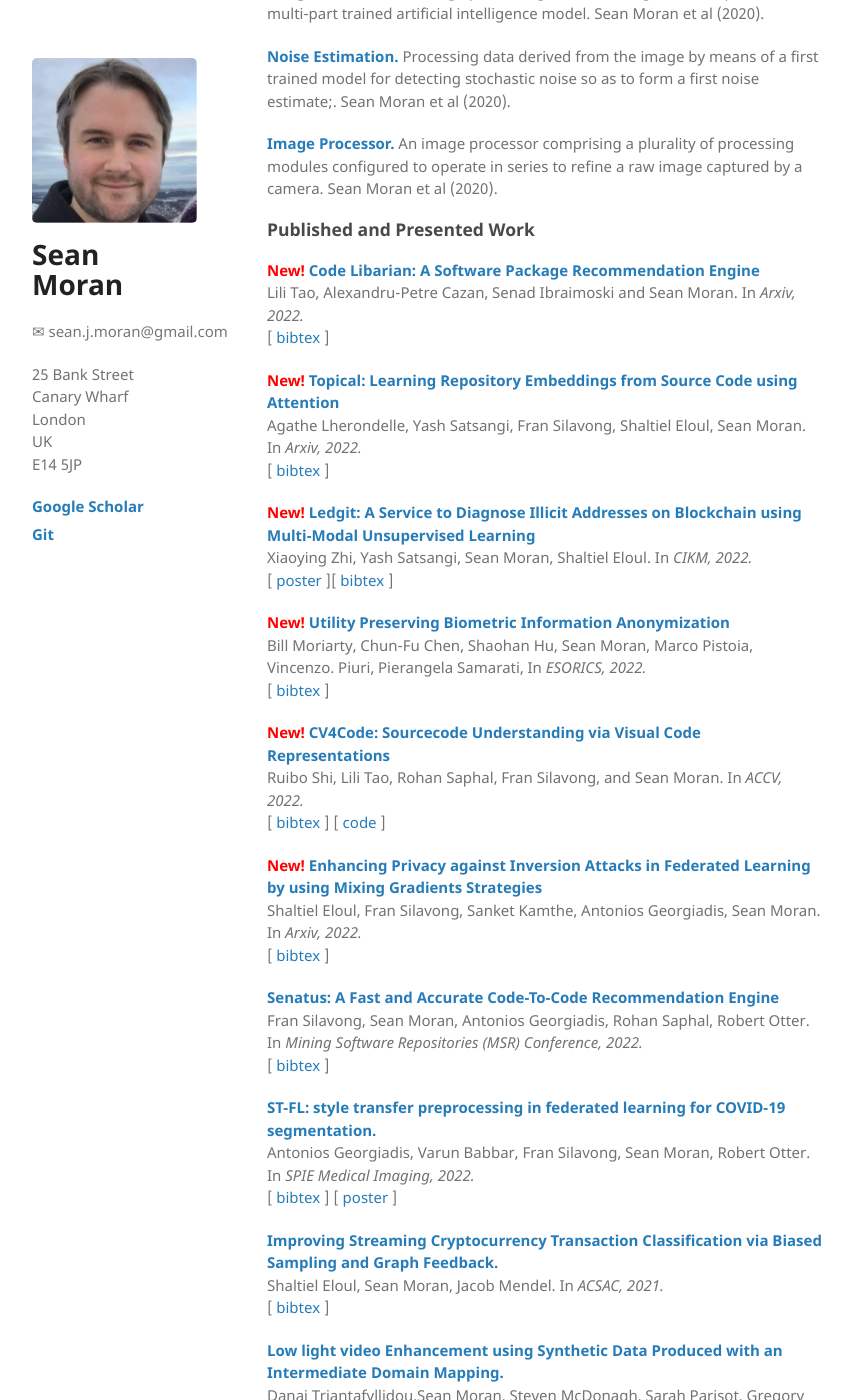
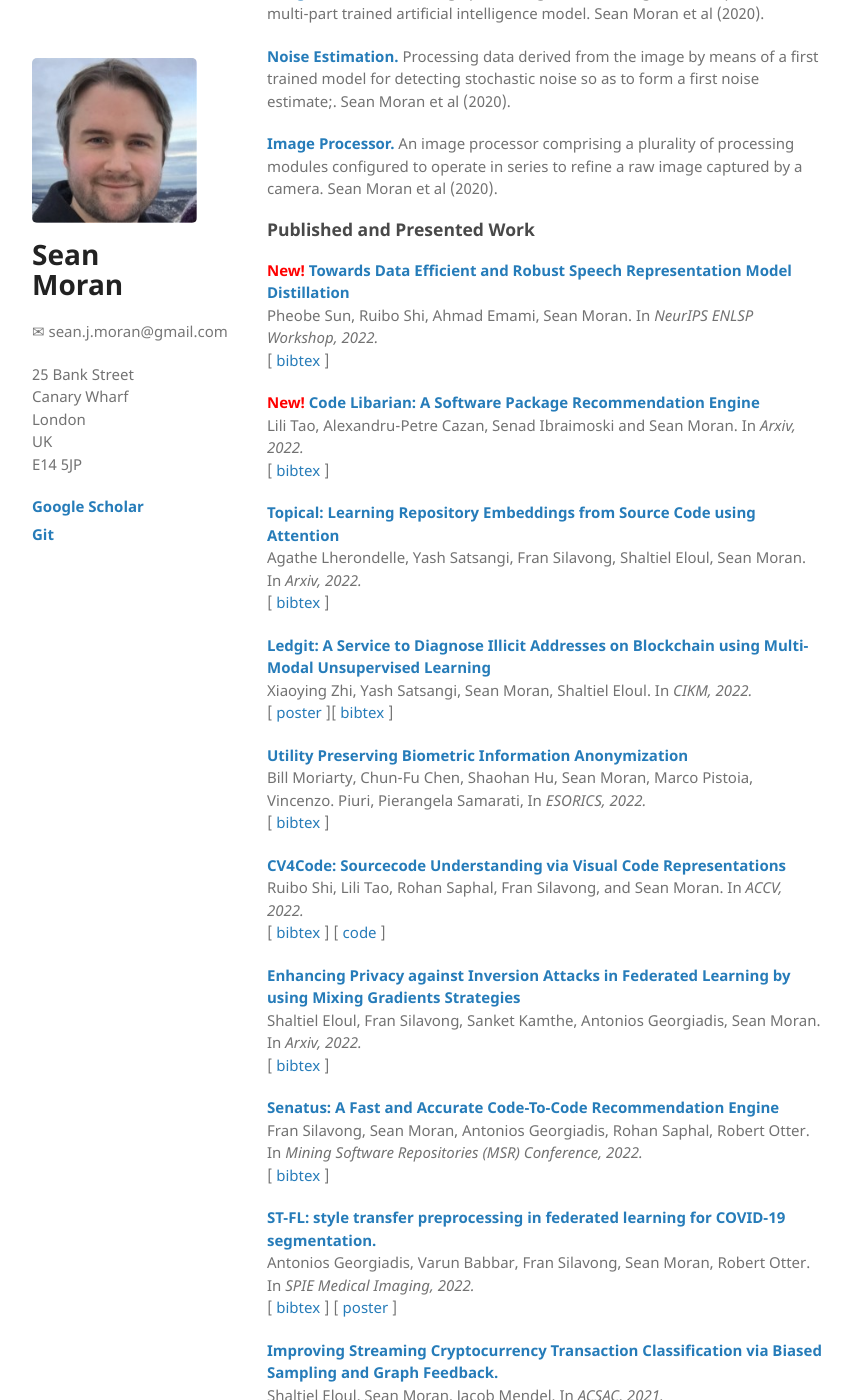
Before and after one commit to sjmoran/sjmoran.github.io, a Jekyll site: the page built from index.html, in a window 1280 px wide and 1400 px high, scrolled down 603 px. Shown: the whole window, without its empty margins (26-878 px from the left). Built offline with Jekyll 4.4.1, drawn with Linux system fonts in a browser that asks for light colours.

Commit message:
Update index.html

```diff
--- a/index.html
+++ b/index.html
@@ -30,30 +30,34 @@ Previously he was a Senior Research Scientist at Huawei Technologies R&D and a m
 
 <h3 id="published-and-presented-work">Published and Presented Work</h3>
 
+<p><strong><span style='color:red'>New! </span><a target="_blank" href="http://arxiv.org/abs/2210.05406">Towards Data Efficient and Robust Speech Representation Model Distillation
+</a></strong><br />Pheobe Sun, Ruibo Shi, Ahmad Emami, Sean Moran. In <em>NeurIPS ENLSP Workshop, 2022.</em><br />
+[ <a target="_blank" href="">bibtex</a> ] </p>
+
 <p><strong><span style='color:red'>New! </span><a target="_blank" href="http://arxiv.org/abs/2210.05406">Code Libarian: A Software Package Recommendation Engine
 </a></strong><br />Lili Tao, Alexandru-Petre Cazan, Senad Ibraimoski and Sean Moran. In <em>Arxiv, 2022.</em><br />
 [ <a target="_blank" href="">bibtex</a> ] </p>
 
-<p><strong><span style='color:red'>New! </span><a target="_blank" href="https://arxiv.org/pdf/2208.09495.pdf">Topical: Learning Repository Embeddings from Source Code using Attention
+<p><strong><a target="_blank" href="https://arxiv.org/pdf/2208.09495.pdf">Topical: Learning Repository Embeddings from Source Code using Attention
 </a></strong><br />
 Agathe Lherondelle, Yash Satsangi, Fran Silavong, Shaltiel Eloul, Sean Moran. In <em>Arxiv, 2022.</em><br />
 [ <a target="_blank" href="">bibtex</a> ] </p>
 
-<p><strong><span style='color:red'>New! </span><a target="_blank" href="https://dl.acm.org/doi/10.1145/3511808.3557212">Ledgit: A Service to Diagnose Illicit Addresses on Blockchain using Multi-Modal Unsupervised Learning
+<p><strong><a target="_blank" href="https://dl.acm.org/doi/10.1145/3511808.3557212">Ledgit: A Service to Diagnose Illicit Addresses on Blockchain using Multi-Modal Unsupervised Learning
 </a></strong><br />
 Xiaoying Zhi, Yash Satsangi, Sean Moran, Shaltiel Eloul. In <em>CIKM, 2022.</em><br />
 [ <a href="./pdfs/Ledgit_poster.pdf">poster</a> ][ <a target="_blank" href="">bibtex</a> ]</p>
 
-<p><strong><span style='color:red'>New! </span><a target="_blank" href="https://link.springer.com/chapter/10.1007/978-3-031-17146-8_2">Utility Preserving Biometric Information Anonymization </a></strong><br />
+<p><strong><a target="_blank" href="https://link.springer.com/chapter/10.1007/978-3-031-17146-8_2">Utility Preserving Biometric Information Anonymization </a></strong><br />
 Bill Moriarty, Chun-Fu Chen, Shaohan Hu, Sean Moran, Marco Pistoia, Vincenzo. Piuri, Pierangela Samarati, In <em>ESORICS, 2022.</em><br />
 [ <a target="_blank" href="">bibtex</a> ]</p>
 
-<p><strong><span style='color:red'>New! </span><a target="_blank" href="https://arxiv.org/pdf/2205.08585.pdf">CV4Code: Sourcecode Understanding via Visual
+<p><strong><a target="_blank" href="https://arxiv.org/pdf/2205.08585.pdf">CV4Code: Sourcecode Understanding via Visual
 Code Representations</a></strong><br />
 Ruibo Shi, Lili Tao, Rohan Saphal, Fran Silavong, and Sean Moran. In <em>ACCV, 2022.</em><br />
 [ <a target="_blank" href="">bibtex</a> ] [ <a href="https://github.com/jpmorganchase/cv4code">code</a> ] </p>
 
-<p><strong><span style='color:red'>New! </span><a target="_blank" href="https://arxiv.org/pdf/2204.12495.pdf">Enhancing Privacy against Inversion Attacks in Federated Learning by using
+<p><strong><a target="_blank" href="https://arxiv.org/pdf/2204.12495.pdf">Enhancing Privacy against Inversion Attacks in Federated Learning by using
 Mixing Gradients Strategies</a></strong><br />
 Shaltiel Eloul, Fran Silavong, Sanket Kamthe, Antonios Georgiadis, Sean Moran. In <em>Arxiv, 2022.</em><br />
 [ <a target="_blank" href="">bibtex</a> ] </p>
```
